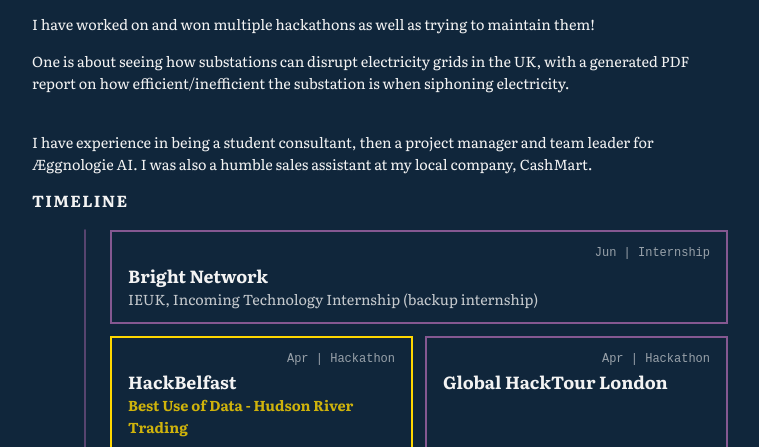
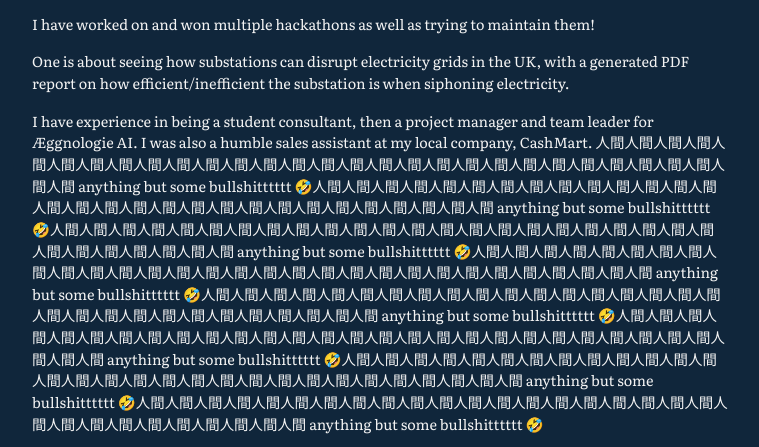
Before and after one commit to jickzx/jickzx.github.io, a plain HTML site: page index.html in a window 1280 px wide. Shown: the part 308-755 px from the top of the page, without its empty margins (260-1019 px from the left). Drawn offline with Linux system fonts and the light colour scheme; a web font is replaced by a local one.

Commit message:
人間人間人間人間人間人間人間人間人間人間人間人間人間人間人間人間人間人間人間人間人間人間人間人間人間人間人間人間人間人間 anything but some bullshitttttt 🤣人間人間人間人間人間人間人間人間人間人間人間人間人間人間人間人間人間人間人間人間人間人間人間人間人間人間人間人間人間人間 anything but some bullshitttttt 🤣人間人間人間人間人間人間人間人間人間人間人間人間人間人間人間人間人間人間人間人間人間人間人間人間人間人間人間人間人間人間 anything but some bullshitttttt 🤣人間人間人間人間人間人間人間人間人間人間人間人間人間人間人間人間人間人間人間人間人間人間人間人間人間人間人間人間人間人間 anything but some bullshitttttt 🤣人間人間人間人間人間人間人間人間人間人間人間人間人間人間人間人間人間人間人間人間人間人間人間人間人間人間人間人間人間人間 anything but some bullshitttttt 🤣人間人間人間人間人間人間人間人間人間人間人間人間人間人間人間人間人間人間人間人間人間人間人間人間人間人間人間人間人間人間 anything but some bullshitttttt 🤣人間人間人間人間人間人間人間人間人間人間人間人間人間人間人間人間人間人間人間人間人間人間人間人間人間人間人間人間人間人間 anything but some bullshitttttt 🤣人間人間人間人間人間人間人間人間人間人間人間人間人間人間人間人間人間人間人間人間人間人間人間人間人間人間人間人間人間人間 anything but some bullshitttttt 🤣

```diff
--- a/index.html
+++ b/index.html
@@ -40,9 +40,8 @@
           <p>One is about seeing how substations can disrupt electricity grids in the UK, with a generated PDF report
             on how efficient/inefficient the substation is when siphoning electricity.
           </p>
-          <br>
 
-          <p>I have experience in being a student consultant, then a project manager and team leader for Æggnologie AI. I was also a humble sales assistant at my local company, CashMart.</p>
+          <p>I have experience in being a student consultant, then a project manager and team leader for Æggnologie AI. I was also a humble sales assistant at my local company, CashMart. 人間人間人間人間人間人間人間人間人間人間人間人間人間人間人間人間人間人間人間人間人間人間人間人間人間人間人間人間人間人間 anything but some bullshitttttt 🤣人間人間人間人間人間人間人間人間人間人間人間人間人間人間人間人間人間人間人間人間人間人間人間人間人間人間人間人間人間人間 anything but some bullshitttttt 🤣人間人間人間人間人間人間人間人間人間人間人間人間人間人間人間人間人間人間人間人間人間人間人間人間人間人間人間人間人間人間 anything but some bullshitttttt 🤣人間人間人間人間人間人間人間人間人間人間人間人間人間人間人間人間人間人間人間人間人間人間人間人間人間人間人間人間人間人間 anything but some bullshitttttt 🤣人間人間人間人間人間人間人間人間人間人間人間人間人間人間人間人間人間人間人間人間人間人間人間人間人間人間人間人間人間人間 anything but some bullshitttttt 🤣人間人間人間人間人間人間人間人間人間人間人間人間人間人間人間人間人間人間人間人間人間人間人間人間人間人間人間人間人間人間 anything but some bullshitttttt 🤣人間人間人間人間人間人間人間人間人間人間人間人間人間人間人間人間人間人間人間人間人間人間人間人間人間人間人間人間人間人間 anything but some bullshitttttt 🤣人間人間人間人間人間人間人間人間人間人間人間人間人間人間人間人間人間人間人間人間人間人間人間人間人間人間人間人間人間人間 anything but some bullshitttttt 🤣</p>
 
           <!-- <hr>
 
```
